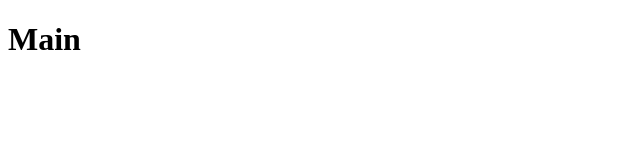
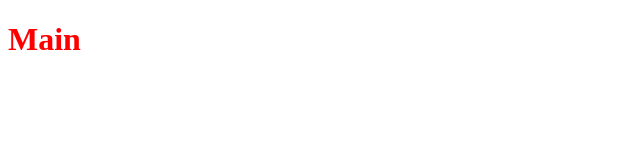
Before and after one commit to Bonom0/app-repos, a React (Create React App) app: page / in a window 1280 px wide. Shown: the top 160 px of the page, without its empty margins (0-640 px from the left). Built offline with nearby package versions, Linux system fonts and the light colour scheme.

Commit message:
Importado componentes personalizados para a tela Main

```diff
--- a/src/pages/Main/index.js
+++ b/src/pages/Main/index.js
@@ -1,7 +1,11 @@
 import React from "react";
+
+import {
+  Title
+} from './styles';
 
 export default function Main(){
   return(
-    <h1>Main</h1>
+    <Title>Main</Title>
   )
 }
```
